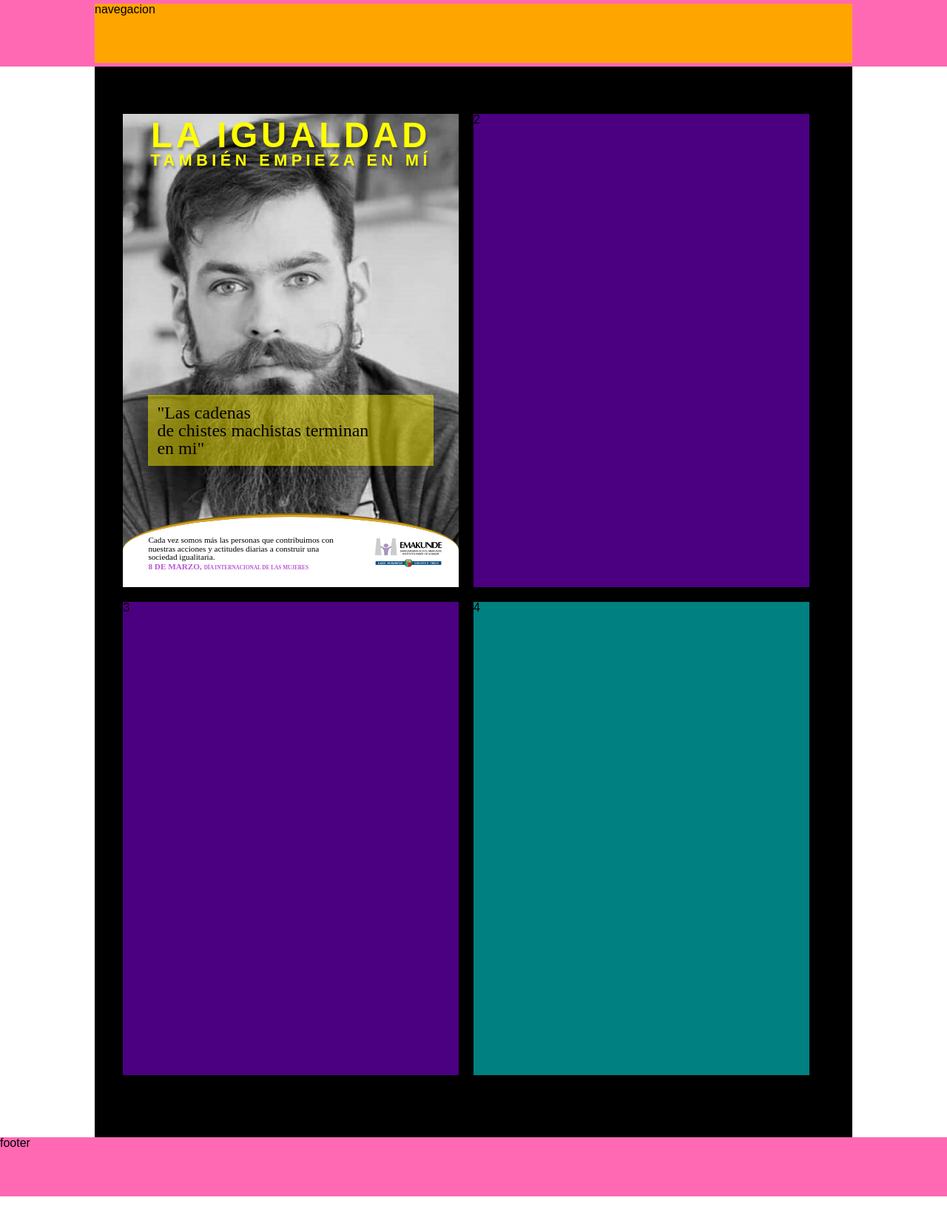
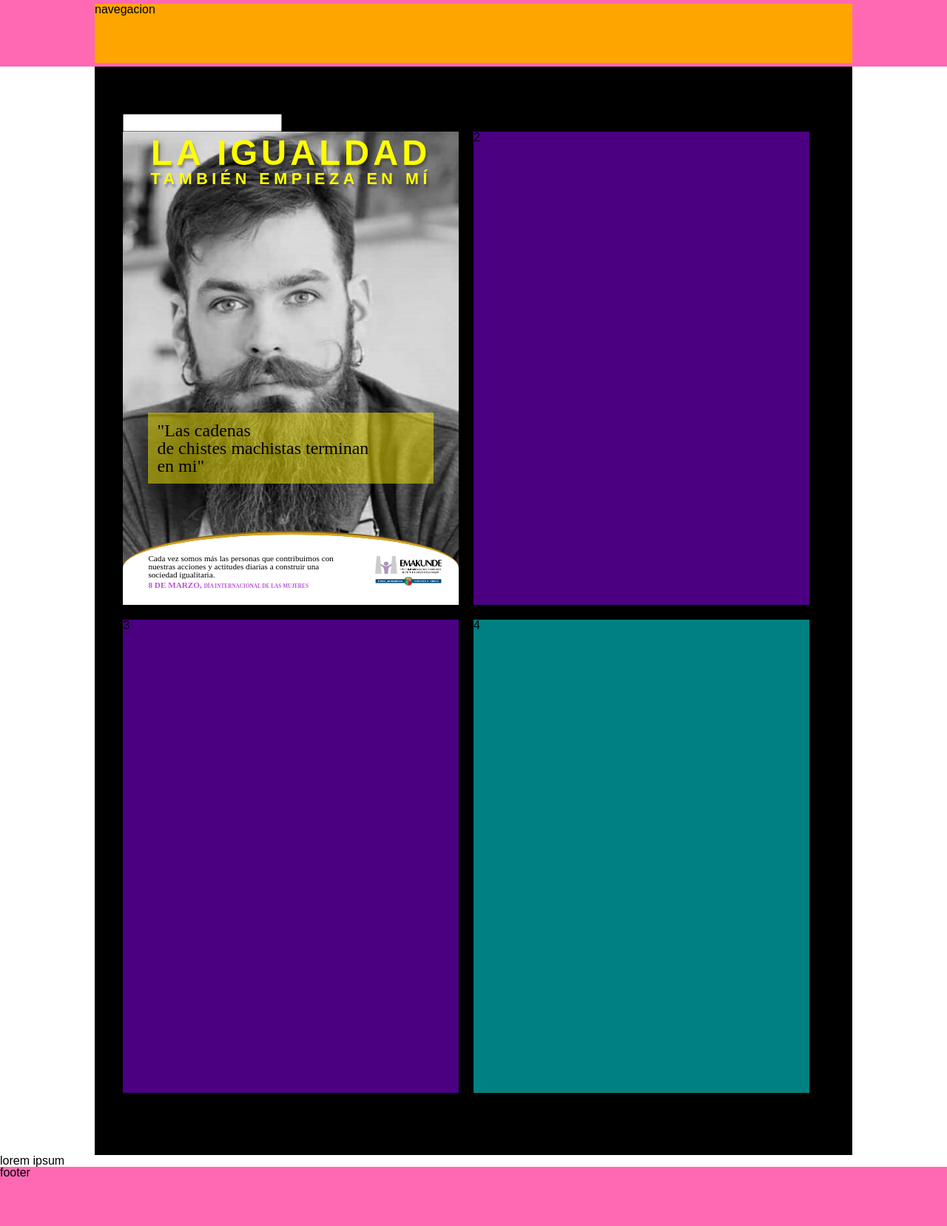
Before and after one commit to MariaAlba/maquetandoando, a plain HTML site: page index.html in a window 1280 px wide. Shown: the whole page at 74% size. Before the commit the page ends 1618 px from the top, so only its background shows below. Drawn offline with Linux system fonts and the light colour scheme.

Commit message:
pruebas examen borrado

```diff
--- a/index.html
+++ b/index.html
@@ -8,7 +8,6 @@
     <title>Document</title>
 
     <link rel="stylesheet" href="css/styles.css">
-
 </head>
 
 <body>
@@ -20,7 +19,10 @@
     </header>
 
     <main>
+        <form action="">
+            <input type="text">
 
+        </form>
         <div class="poster_content">
             <div class="poster">
                 <div class="overlay"></div>
@@ -55,6 +57,9 @@
 
     </main>
 
+    <div id="menu">
+        <p class="grande">lorem ipsum</p>
+    </div>
     <footer>
         footer
     </footer>
```
